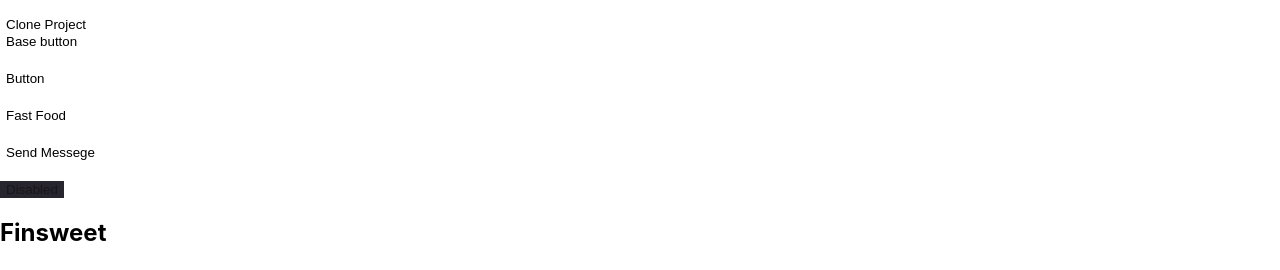
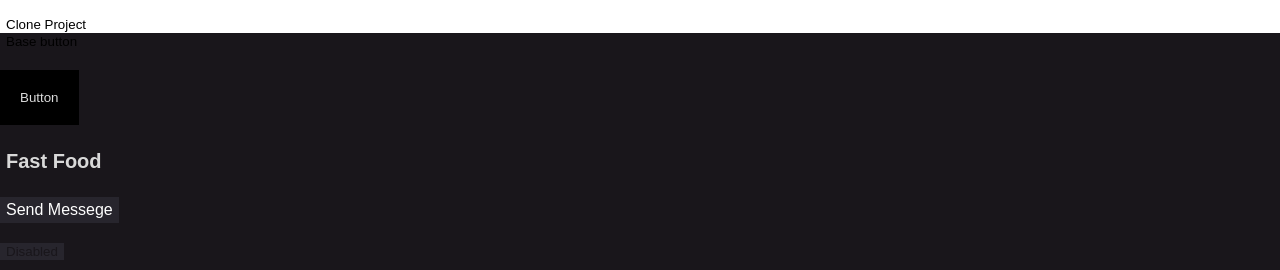
Before and after one commit to gr-sv/Finsweet, a React (Create React App) app: page / in a window 1280 px wide. Shown: the part 156-426 px from the top of the page. Built offline with nearby package versions, Linux system fonts and the light colour scheme.

Commit message:
Rename classNames in home.jsx

```diff
--- a/src/components/home/home.js
+++ b/src/components/home/home.js
@@ -2,23 +2,22 @@
 import Address from "../address/address";
 import Button from "../shared/button/button";
 import Wrapper from "../wrapper/wrapper";
-import './home.module.scss'
+import s from './home.module.scss'
 
 function Home () {
 	return (
-		<div className="home">
-			<div className="test-button">
+		<div className={s.home}>
+			<div className={s.testButton}>
 				<Button>Base button</Button>
 				<br />
-				<Button className="button__black">Button</Button>
+				<Button className={s.button_black}>Button</Button>
 				<br />
-				<Button button__menu>Fast Food</Button>
+				<Button button_menu>Fast Food</Button>
 				<br />
-				<Button button__form>Send Messege</Button>
+				<Button button_form>Send Messege</Button>
 				<br />
 				<Button disabled>Disabled</Button>
 			</div>
-
 
 			<section className="promo">
 				<Wrapper className="promo-wrapper">
--- a/src/components/home/home.module.scss
+++ b/src/components/home/home.module.scss
@@ -2,7 +2,7 @@
 	background-color: #19161B;
 }
 
-.button__black {
+.button_black {
 	background-color: black;
 	padding: 20px;
 	color: gainsboro;
```
